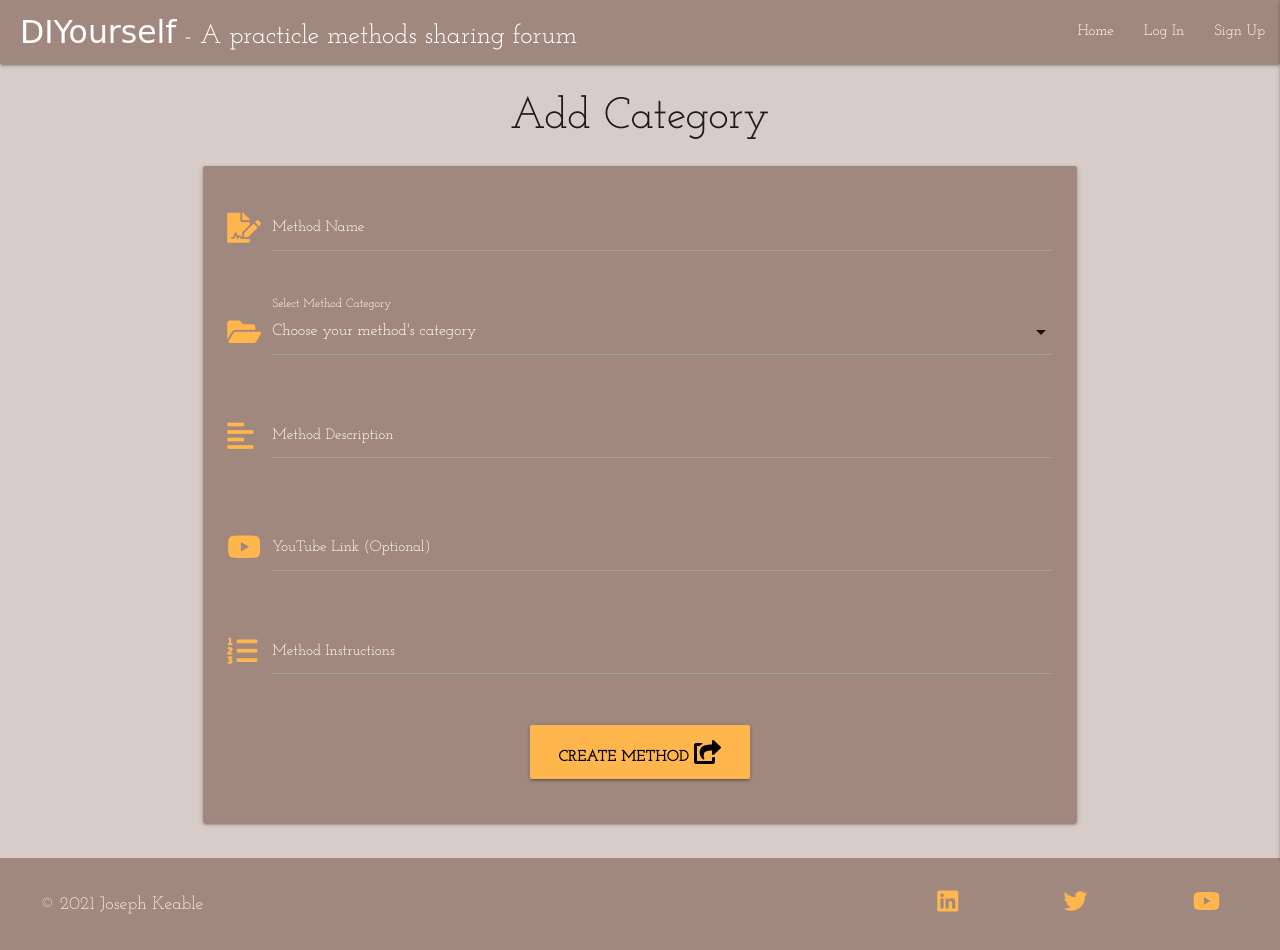
After one commit to dudeguythethird/DIYourself, a Flask app: template templates/add_category.html in a window 1280 px wide. The commit adds this page. Run offline with Flask 2, Linux system fonts and the light colour scheme; the template is opened without the code that fills it, so the values that code supplies are empty; some libraries are stand-ins or nearby versions; some web fonts are replaced.

Commit message:
changes admin verfication method to key value pair within the db and created the add category page

```diff
--- a/app.py
+++ b/app.py
@@ -43,7 +43,8 @@ def sign_up():
             sign_up = {
                 "username": request.form.get("username").lower(),
                 "password": generate_password_hash(
-                    request.form.get("password"))
+                    request.form.get("password")),
+                "is_admin": False
             }
             mongo.db.users.insert_one(sign_up)
 
@@ -88,10 +89,12 @@ def profile(username):
     username = mongo.db.users.find_one(
         {"username": session["user"]})["username"]
     categories = list(mongo.db.categories.find().sort("category_name", 1))
+    is_admin = mongo.db.users.find_one(
+        {"username": session["user"]})["is_admin"]
 
     if session["user"]:
-        return render_template(
-            "profile.html", username=username, categories=categories)
+        return render_template("profile.html", username=username,
+                               categories=categories, is_admin=is_admin)
 
     return redirect(url_for("login"))
 
--- /dev/null
+++ b/templates/add_category.html
@@ -0,0 +1,79 @@
+{% extends "base.html" %}
+{% block content %}
+
+<main class="container">
+
+    <h3 class="center-align">Add Category</h3>
+
+    <div class="row">
+        <form class="col s12" method="POST" action="{{ url_for('add_category') }}">
+            <div class="card-panel brown lighten-2">
+                <!-- Method Name Text Input -->
+                <div class="row">
+                    <div class="input-field col s12">
+                        <i class="fas fa-file-signature prefix orange-text text-lighten-2"></i>
+                        <input id="method_name" name="method_name" minlength="5" maxlength="50" type="text"
+                            class="validate" required>
+                        <label for="method_name" class="white-text">Method Name</label>
+                    </div>
+                </div>
+                <!-- Category Selection Dropdown -->
+                <div class="row">
+                    <div class="input-field col s12">
+                        <i class="fas fa-folder-open prefix orange-text text-lighten-2"></i>
+                        <select id="category_name" name="category_name" class="validate" required>
+                            <option class="white-text" value="" disabled selected>Choose your method's category</option>
+                            {% for category in categories %}
+                            <option class="white-text" value="{{ category.category_name }}">{{ category.category_name }}
+                            </option>
+                            {% endfor %}
+                        </select>
+                        <label class="white-text" for="category_name">Select Method Category</label>
+                    </div>
+                </div>
+                <!-- Method Description text field -->
+                <div class="row">
+                    <div class="input-field col s12">
+                        <i class="fas fa-align-left prefix orange-text text-lighten-2"></i>
+                        <textarea id="method_description" name="method_description" minlength="5" maxlength="200"
+                            class="materialize-textarea validate" required></textarea>
+                        <label for="method_description" class="white-text">Method Description</label>
+                    </div>
+                </div>
+                <!-- YouTube link URL field -->
+                <div class="row">
+                    <div class="input-field col s12">
+                        <i class="fab fa-youtube prefix orange-text text-lighten-2"></i>
+                        <input id="method_video" name="method_video" type="url" class="validate">
+                        <label for="method_video" class="white-text">YouTube Link (Optional)</label>
+                    </div>
+                </div>
+                <!-- Method Steps Text Field -->
+                <div class="row">
+                    <div class="input-field col s12">
+                        <i class="fas fa-list-ol prefix orange-text text-lighten-2"></i>
+                        <textarea id="method_steps" name="method_steps" minlength="5" maxlength="2000"
+                            class="materialize-textarea validate" required></textarea>
+                        <label for="method_steps" class="white-text">Method Instructions</label>
+                    </div>
+                    <!--Below is the begining of a method that I may yet implement, that will allow users to add a custom number of text fields for their method instructions (one for each step) and then they would be stored as a list or perhaps a dictionary. DELETE???-->
+                    <!-- <div class="col s1">
+                        <br>
+                        <a href="javascript:void(0);" class="add-input orange-text text-lighten-2"><i class="far fa-plus-square"></i></a>
+                    </div> -->
+                </div>
+                <!-- Submit Button -->
+                <div class="row">
+                    <div class="col s12 center-align">
+                        <button type="submit"
+                            class="btn-large waves-effect waves-light orange lighten-2 black-text">
+                            Create Method <i class="fas fa-share-square"></i>
+                        </button>
+                    </div>
+                </div>
+            </div>
+        </form>
+    </div>
+</main>
+
+{% endblock %}
--- a/templates/profile.html
+++ b/templates/profile.html
@@ -8,7 +8,7 @@
             </div>
         </div>
     </div>
-    {% if session.user|lower == "admin"|lower %}
+    {% if is_admin %}
         <div class="row">
             <div class="col s12 m8 offset-m2">
                 <h3 class="center-align">Manage Categories:</h3>
```
